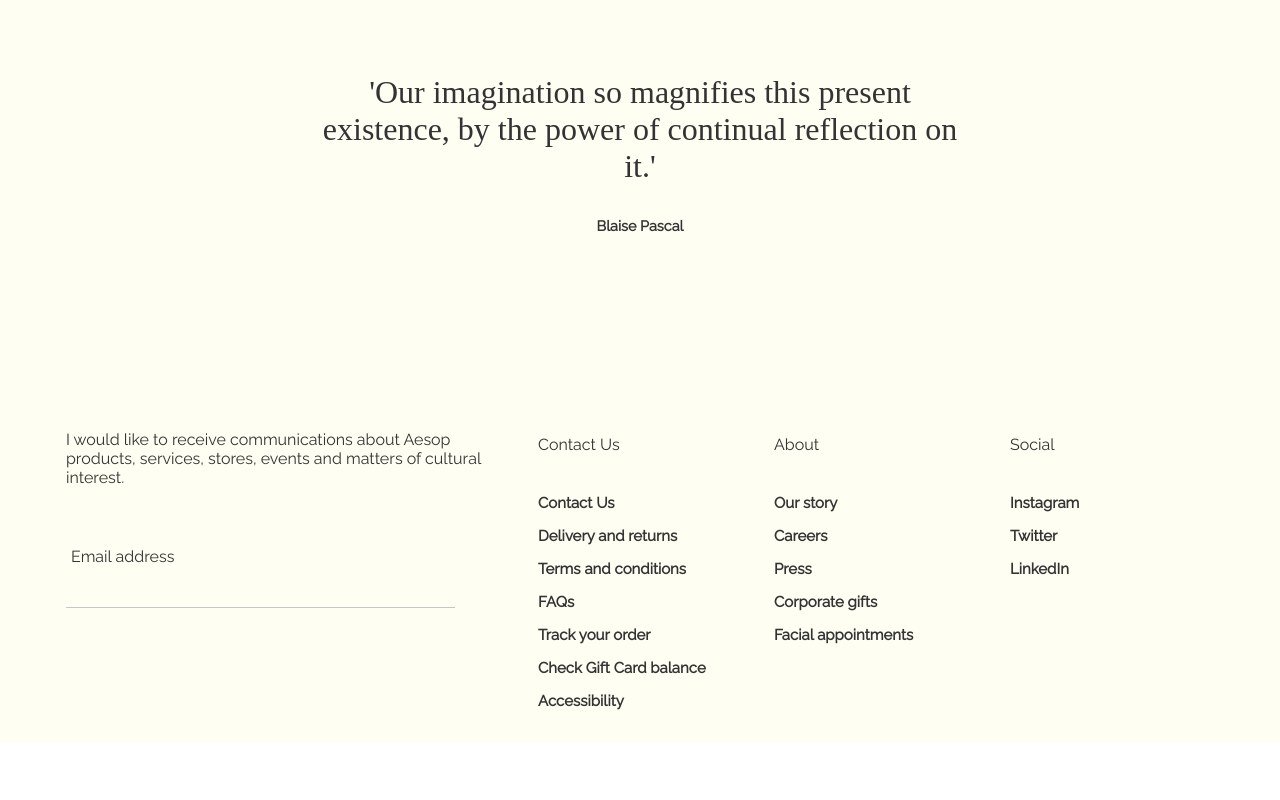
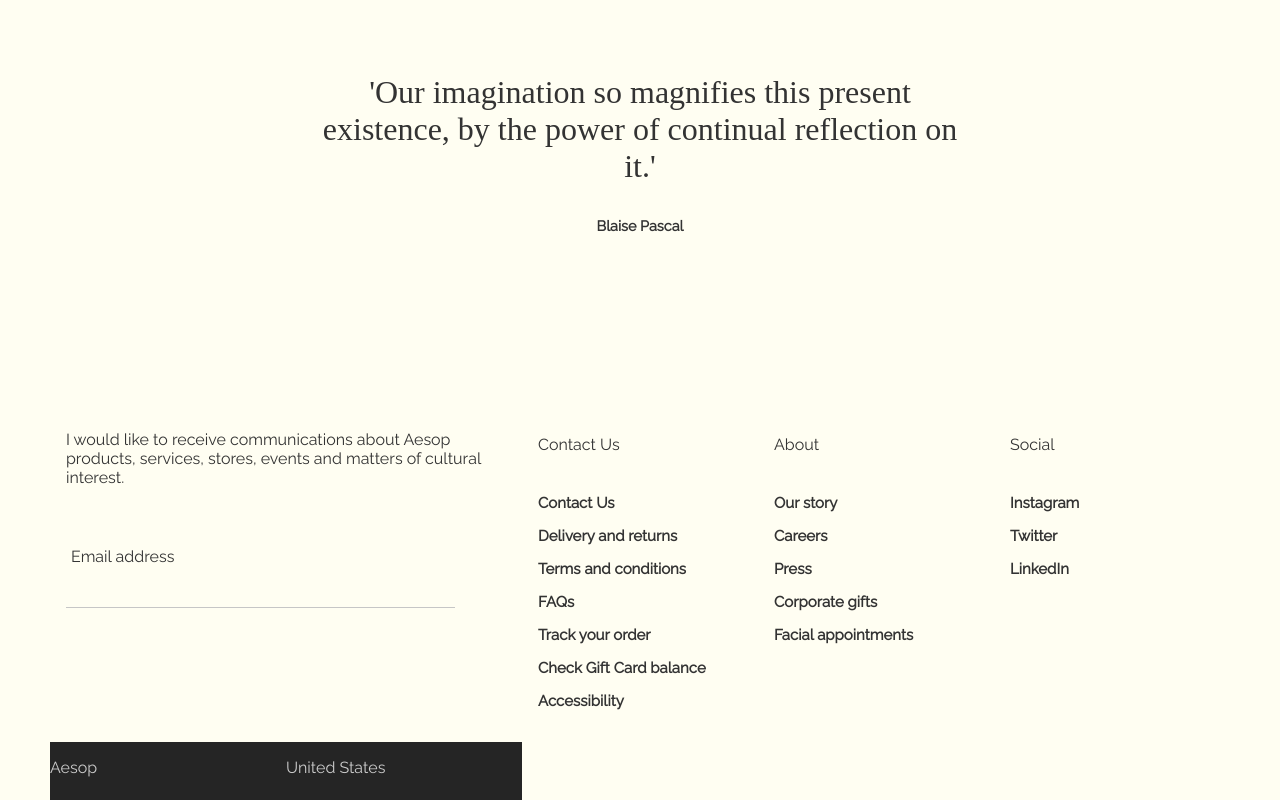
Before and after one commit to kimmichurri/aesop-advanced-css-practice, a React (Create React App) app: page / in a window 1280 px wide. Shown: the part 2714-3514 px from the top of the page. Before the commit the page ends 3456 px from the top, so only its background shows below. Built offline with nearby package versions, Linux system fonts and the light colour scheme; a web font is replaced by a local one.

Commit message:
Add bottom border for footer

```diff
--- a/src/Components/Footer/Footer.css
+++ b/src/Components/Footer/Footer.css
@@ -3,11 +3,11 @@
   padding: 0px 50px;
   display: grid;
   grid-template-columns: 2fr 1fr 1fr 1fr;
-  grid-template-rows: auto;
+  grid-template-rows: 6fr 1fr;
   grid-template-areas:
-    "email-notification contact-us about social";
+    "email-notification contact-us about social"
+    "bottom-border bottom-border bottom-border bottom-border";
   text-align: left;
-  color: #333333;
 }
 
 .email-instructions {
@@ -82,3 +82,14 @@ input {
 input:focus::-webkit-input-placeholder {
   opacity: 1;
 }
+
+.bottom-border {
+  display: flex;
+  justify-content: space-between;
+  background-color: #252525;
+}
+
+.bottom-border-text {
+  color: #CCCCCC;
+  width: 100%;
+}
--- a/src/Components/Footer/Footer.js
+++ b/src/Components/Footer/Footer.js
@@ -51,6 +51,10 @@ export default function Footer() {
           <li>LinkedIn</li>
         </ul>
       </article>
+      <article className="bottom-border">
+        <p className="bottom-border-text">Aesop</p>
+        <p className="bottom-border-text">United States</p>
+      </article>
     </div>
   )
 }
```
